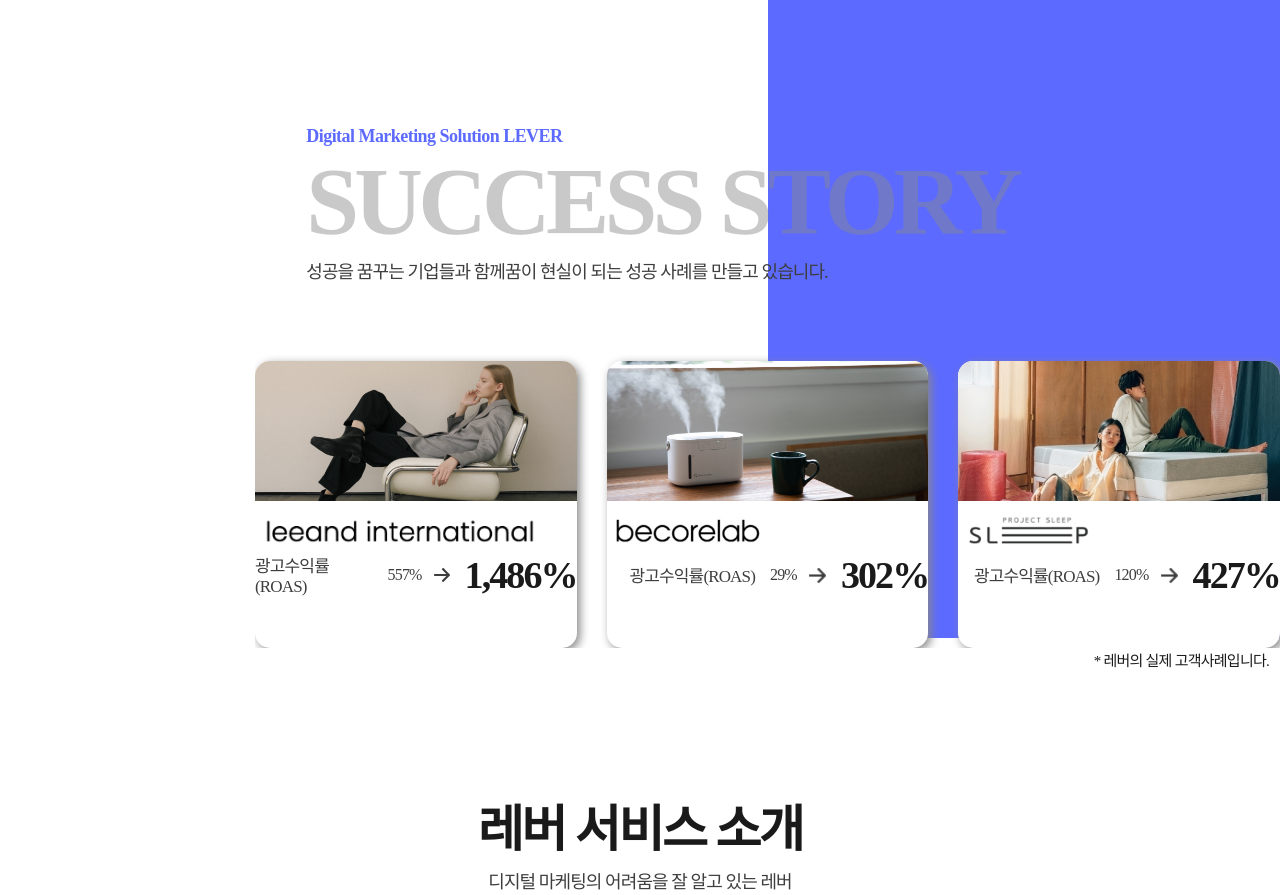
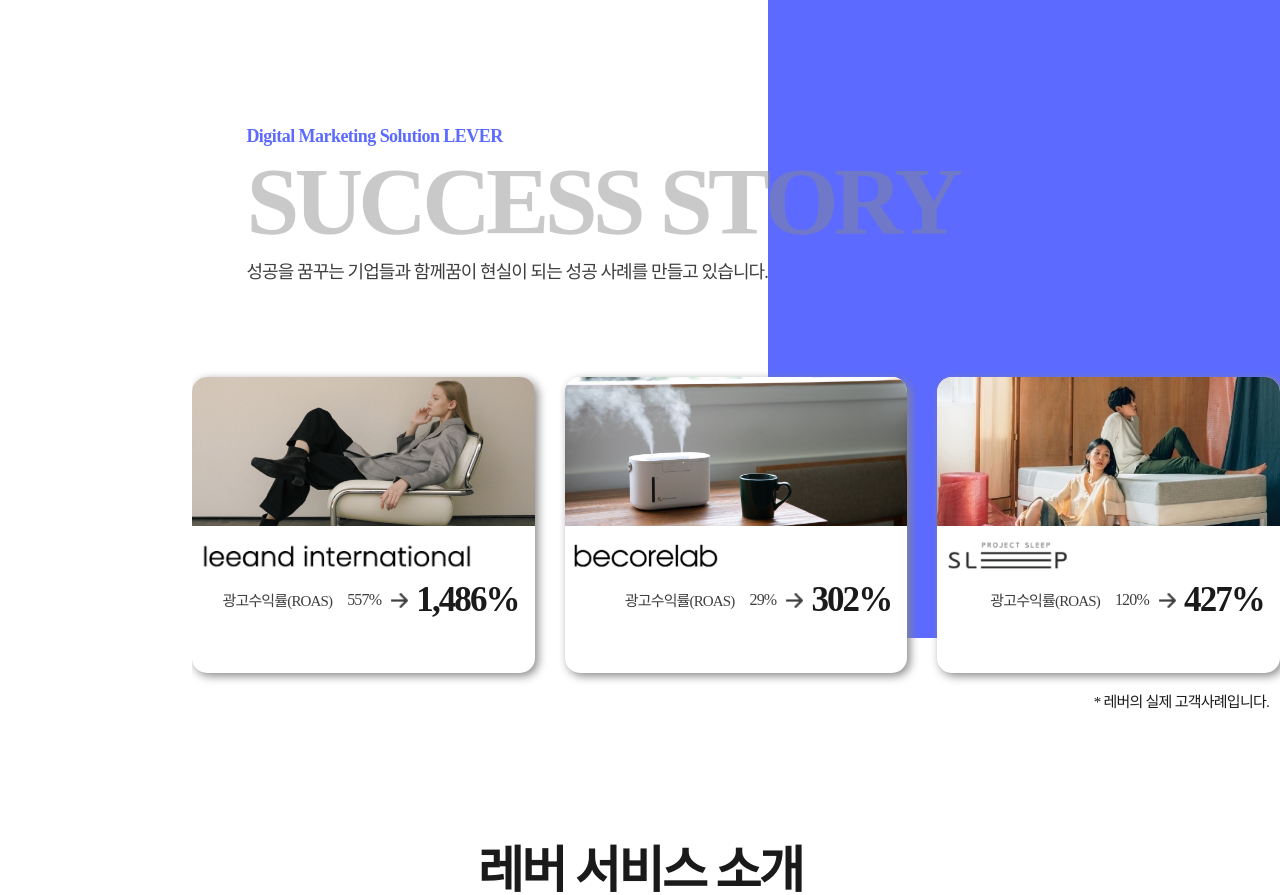
Before and after one commit to gorillaKim/react-landing-boilerplate, a Next.js app: page / in a window 1280 px wide. Shown: the part 1002-1897 px from the top of the page. Built offline with nearby package versions, Linux system fonts and the light colour scheme; a web font is replaced by a local one.

Commit message:
feat: swiper css 모듈 수정

```diff
--- a/pages/_app.js
+++ b/pages/_app.js
@@ -1,5 +1,4 @@
-import 'swiper/swiper.scss'
-import 'swiper/components/scrollbar/scrollbar.scss'
+import 'swiper/swiper-bundle.min.css'
 
 export default function MyApp({ Component, pageProps }) {
   return <Component {...pageProps} />
--- a/src/components/SuccessStory/SuccessStorySlider.tsx
+++ b/src/components/SuccessStory/SuccessStorySlider.tsx
@@ -4,6 +4,27 @@
 import SwiperCore, { Mousewheel } from 'swiper'
 import { Swiper, SwiperSlide } from 'swiper/react'
 
+const CustomSwiper = styled(Swiper)`
+  padding: 1rem 0;
+  .swiper-wrapper {
+    display: inline-flex;
+    height: fit-content;
+  }
+  &.mobile {
+    display: none;
+  }
+  &.desktop {
+    display: block;
+  }
+  @media (max-width: ${cssBreakPoint.tablet}) {
+    &.mobile {
+      display: block;
+    }
+    &.desktop {
+      display: none;
+    }
+  }
+`
 const SliderItem = styled.div`
   height: fit-content;
   overflow: hidden;
@@ -85,11 +106,12 @@
       display: flex;
       flex-direction: row;
       position: absolute;
-      justify-content: center;
+      justify-content: space-around;
       align-items: center;
       width: fit-content;
       bottom: 0;
       right: 0;
+      margin-right: 1rem;
 
       font-weight: normal;
       font-stretch: normal;
@@ -101,7 +123,7 @@
 
         :nth-child(1) {
           margin-right: 15px;
-          font-size: 17px;
+          font-size: 15px;
           font-family: NotoSansKR;
           letter-spacing: -0.85px;
           color: var(--greyish-brown);
@@ -125,7 +147,7 @@
       b {
         flex-grow: 0;
         font-family: NotoSansKR;
-        font-size: 38px;
+        font-size: 35px;
         font-weight: bold;
         letter-spacing: -1.9px;
         color: var(--black);
@@ -141,30 +163,10 @@
 const ArrowIcon = styled.img`
   width: 17px;
   height: 15px;
-  margin: 0px 15px 0px 10px;
+  margin: 0 8px;
   padding: 1px 0 0 2px;
   object-fit: contain;
   overflow: hidden;
-`
-const CustomSwiper = styled(Swiper)`
-  .swiper-wrapper {
-    display: inline-flex;
-    height: fit-content;
-  }
-  &.mobile {
-    display: none;
-  }
-  &.desktop {
-    display: block;
-  }
-  @media (max-width: ${cssBreakPoint.tablet}) {
-    &.mobile {
-      display: block;
-    }
-    &.desktop {
-      display: none;
-    }
-  }
 `
 
 interface ISuccessStorySlider {
--- a/src/components/SuccessStory/index.tsx
+++ b/src/components/SuccessStory/index.tsx
@@ -24,7 +24,7 @@
 
   height: fit-content;
   min-height: 444px;
-  max-width: 80vw;
+  max-width: 85vw;
   min-width: 1025px;
   width: 100%;
   float: right;
```
